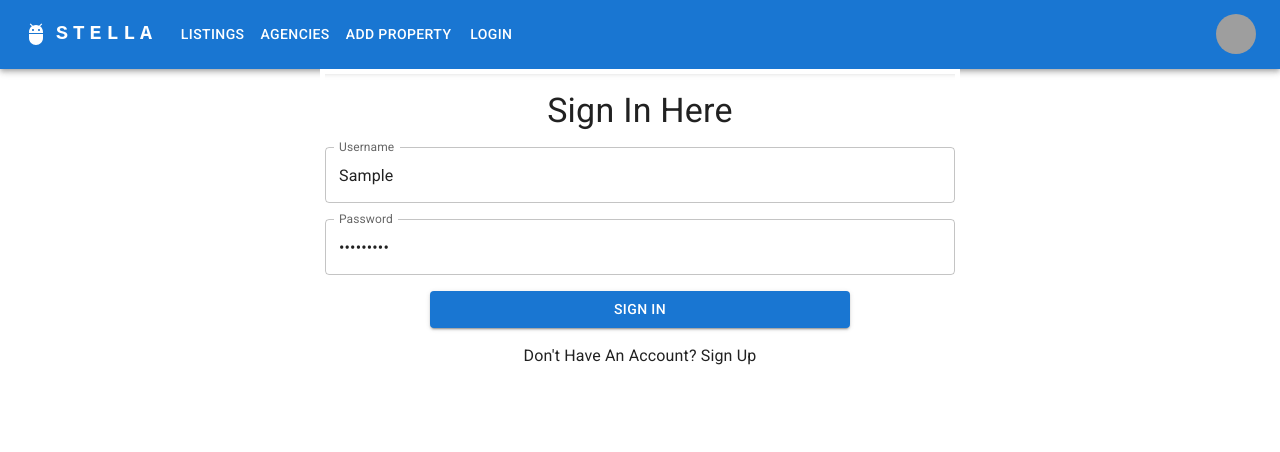
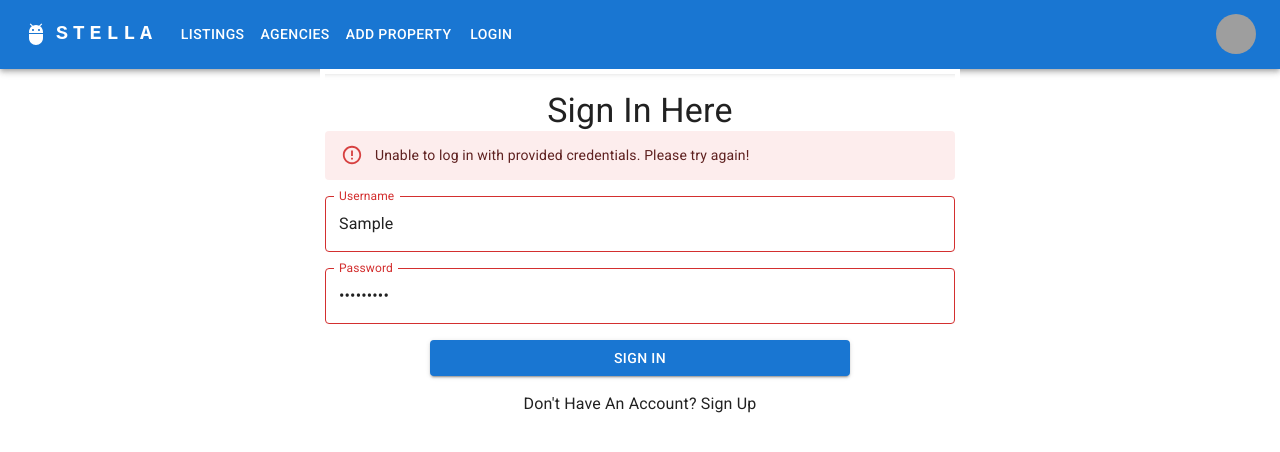
Before and after one commit to OsimFavour/stella, a React (Create React App) app in the folder frontend/: page /login in a window 1280 px wide. Both pictures are taken after typing "Sample", "Sample123" into the empty fields and a click on the button "SIGN IN". Shown: the top 452 px of the page. Built offline with nearby package versions, Linux system fonts and the light colour scheme; no server answers; grey boxes are pictures that could not be loaded.

Commit message:
Catch User Errors

```diff
--- a/frontend/src/Components/Login.js
+++ b/frontend/src/Components/Login.js
@@ -17,7 +17,8 @@ import {
     CircularProgress,
     Paper,
     TextField,
-    Snackbar
+    Snackbar,
+    Alert
 } from '@mui/material'
 
 
@@ -39,15 +40,18 @@ function Login() {
     token: '',
     openSnack: false,
     disabledBtn: false,
+    serverError: false
     }
 
     function ReducerFunction(draft, action) {
         switch(action.type) {
             case 'catchUsernameChange':
                 draft.usernameValue = action.usernameChosen
+                draft.serverError = false
                 break
             case 'catchPasswordChange':
                 draft.passwordValue = action.passwordChosen
+                draft.serverError = false
                 break
             case 'changeSendRequest':
                 draft.sendRequest = draft.sendRequest + 1
@@ -64,7 +68,9 @@ function Login() {
             case 'enableButton':
                 draft.disabledBtn = false
                 break
-
+            case 'catchServerError':
+                draft.serverError = true
+                break
         }
     }
 
@@ -107,6 +113,7 @@ function Login() {
                 catch (error) {
                     console.log(error.response)
                     dispatch({type: 'enableButton'})
+                    dispatch({type: 'catchServerError'})
                 }
             }
             SignIn()
@@ -171,6 +178,12 @@ function Login() {
                 <Typography variant='h4'>Sign In Here</Typography>
             </Grid>
 
+            {state.serverError ? (
+                <Alert severity="error">
+                    Unable to log in with provided credentials. Please try again!
+                </Alert>
+            ) : ''}
+
             <Grid item container sx={{ marginTop: '1rem' }}>
                 <TextField
                     id="username"
@@ -183,6 +196,7 @@ function Login() {
                             type: 'catchUsernameChange',
                             usernameChosen: e.target.value
                             })}
+                    error={state.serverError ? true : false}
                 />
             </Grid>
             <Grid item container sx={{ marginTop: '1rem' }}>
@@ -197,7 +211,9 @@ function Login() {
                         dispatch({
                             type: 'catchPasswordChange',
                             passwordChosen: e.target.value
-                            })}/>
+                            })}
+                    error={state.serverError ? true : false}
+                />
             </Grid>
             <Grid item container xs={8} sx={{
                 marginTop: '1rem',
```
